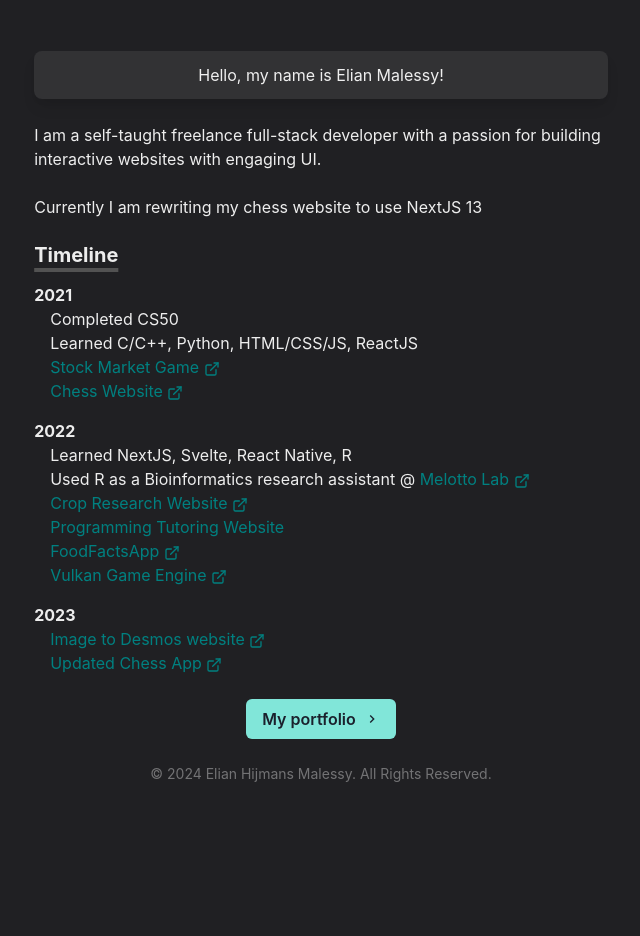
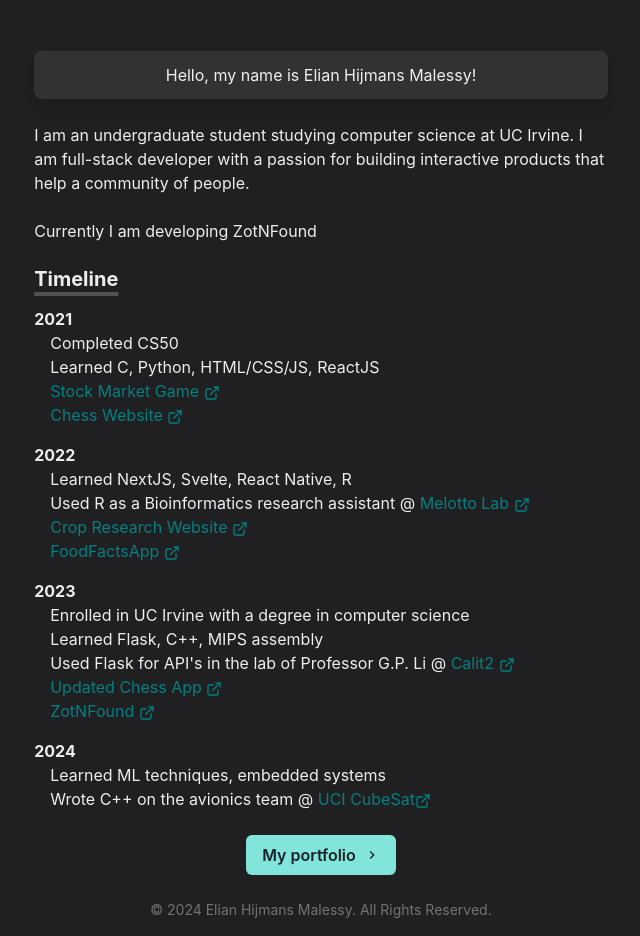
Before and after one commit to ElianMalessy/personal-website, a Next.js app: page / in a window 1280 px wide. Shown: the part 520-1456 px from the top of the page, without its empty margins (319-959 px from the left). Before the commit the page ends 1320 px from the top, so only its background shows below. Built offline with nearby package versions, Linux system fonts and the light colour scheme.

Commit message:
added updates

```diff
--- a/pages/index.js
+++ b/pages/index.js
@@ -33,16 +33,17 @@ export default function Home() {
               shadow={"lg"}
               bg={useColorModeValue("whiteAlpha.500", "whiteAlpha.200")}
             >
-              Hello, my name is Elian Malessy!
+              Hello, my name is Elian Hijmans Malessy!
             </Box>
           </Section>
 
           <Section delay={0.3}>
-            I am a self-taught freelance full-stack developer with a passion for
-            building interactive websites with engaging UI.
+            I am an undergraduate student studying computer science at UC Irvine.
+            I am full-stack developer with a passion for building interactive
+            products that help a community of people.
           </Section>
           <Section delay={0.3}>
-            Currently I am rewriting my chess website to use NextJS 13
+            Currently I am developing ZotNFound
           </Section>
           <Section delay={0.3}>
             <Heading size={"md"} variant="section-title">
@@ -53,7 +54,7 @@ export default function Home() {
             </Text>
             <Box style={{ textIndent: "1rem" }} mb="1rem">
               <Text>Completed CS50</Text>
-              <Text>Learned C/C++, Python, HTML/CSS/JS, ReactJS</Text>
+              <Text>Learned C, Python, HTML/CSS/JS, ReactJS</Text>
               <LinkBox>
                 <Link
                   color={"teal"}
@@ -101,44 +102,34 @@ export default function Home() {
               <LinkBox>
                 <Link
                   color={"teal"}
-                  href="https://www.kickstartcodingtutors.com/"
-                  isExternal
-                >
-                  Programming Tutoring Website
-                </Link>
-              </LinkBox>
-              <LinkBox>
-                <Link
-                  color={"teal"}
                   href="https://github.com/ElianMalessy/FoodFactsApp"
                   isExternal
                 >
                   FoodFactsApp <ExternalLinkIcon />
                 </Link>
               </LinkBox>
-              <LinkBox>
-                <Link
-                  color={"teal"}
-                  href="https://github.com/ElianMalessy/VulkanMinecraft"
-                  isExternal
-                >
-                  Vulkan Game Engine <ExternalLinkIcon />
-                </Link>
-              </LinkBox>
+
             </Box>
             <Text as="span" fontWeight={"bold"}>
               2023
             </Text>
             <Box style={{ textIndent: "1rem" }} mb="1rem">
-              <LinkBox>
+              <Text>
+                Enrolled in UC Irvine with a degree in computer science
+              </Text>
+              <Text>
+                Learned Flask, C++, MIPS assembly
+              </Text>
+              <Text>
+                Used Flask for API's in the lab of Professor G.P. Li @{" "}
                 <Link
                   color={"teal"}
-                  href="https://github.com/ElianMalessy/Image-to-desmos"
+                  href="https://github.com/ElianMalessy/FoodFactsApp"
                   isExternal
                 >
-                  Image to Desmos website <ExternalLinkIcon />
+                  Calit2 <ExternalLinkIcon />
                 </Link>
-              </LinkBox>
+              </Text>
               <LinkBox>
                 <Link
                   color={"teal"}
@@ -148,6 +139,34 @@ export default function Home() {
                   Updated Chess App <ExternalLinkIcon />
                 </Link>
               </LinkBox>
+              <LinkBox>
+                <Link
+                  color={"teal"}
+                  href="https://zotnfound.com/"
+                  isExternal
+                >
+                  ZotNFound <ExternalLinkIcon />
+                </Link>
+              </LinkBox>
+              </Box>
+
+            <Text as="span" fontWeight={"bold"}>
+              2024
+            </Text>
+            <Box style={{ textIndent: "1rem" }} mb="1rem">
+              <Text>
+                Learned ML techniques, embedded systems
+              </Text>
+              <Text>
+                Wrote C++ on the avionics team @{" "}
+                <Link
+                  color={"teal"}
+                  href="https://projects.eng.uci.edu/projects/2022-2023/uci-cubesat"
+                  isExternal
+                >
+                  UCI CubeSat<ExternalLinkIcon />
+                </Link>
+              </Text>
             </Box>
           </Section>
           <Box align="center" my={4}>
```
Also changed, not shown: pages/projects.js (+7 -8 lines), public/zotnfoundpic.png (added).
